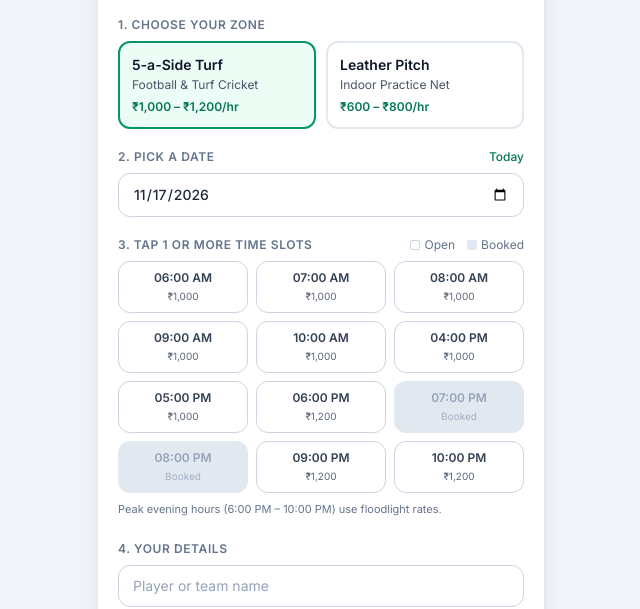
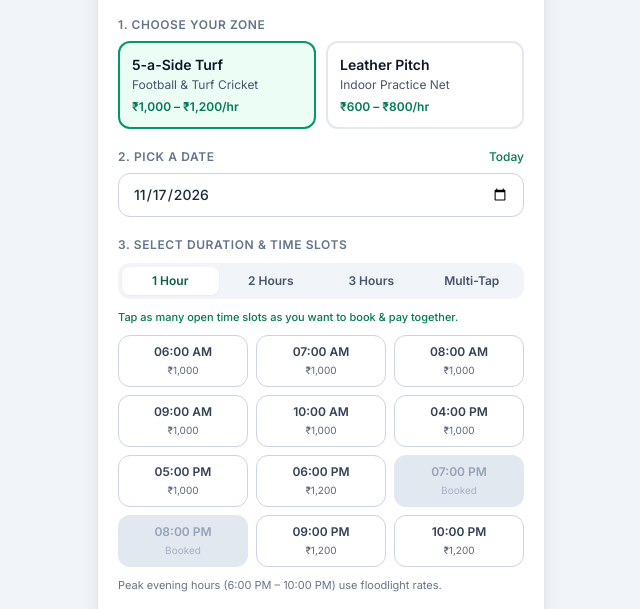
Before and after one commit to momentumturfkochi/Momentum-Turf-Wellness--Booking, a plain HTML site: page index.html in a window 1280 px wide. Shown: the part 191-800 px from the top of the page, without its empty margins (319-959 px from the left). Drawn offline with nearby package versions, Linux system fonts and the light colour scheme.

Commit message:
Add files via upload

```diff
--- a/index.html
+++ b/index.html
@@ -111,21 +111,40 @@
           />
         </section>
 
-        <!-- 3. Pick an Available Time Slot -->
-        <section aria-labelledby="slot-heading">
-          <div class="flex items-center justify-between mb-2">
+        <!-- 3. Pick Duration & Time Slots -->
+        <section aria-labelledby="slot-heading" class="space-y-2.5">
+          <div class="flex items-center justify-between">
             <h2 id="slot-heading" class="text-xs font-semibold uppercase tracking-wider text-slate-500">
-              3. Tap 1 or More Time Slots
+              3. Select Duration &amp; Time Slots
             </h2>
-            <div class="flex items-center gap-3 text-xs text-slate-500">
-              <span class="inline-flex items-center gap-1">
-                <span class="w-2.5 h-2.5 rounded-sm bg-white border border-slate-300 inline-block"></span> Open
-              </span>
-              <span class="inline-flex items-center gap-1">
-                <span class="w-2.5 h-2.5 rounded-sm bg-slate-200 inline-block"></span> Booked
-              </span>
-            </div>
+            <button
+              id="clear-slots-btn"
+              type="button"
+              class="text-xs font-semibold text-emerald-700 hover:text-emerald-800 hidden"
+            >
+              Clear Slots
+            </button>
           </div>
+
+          <!-- Quick Duration Selector -->
+          <div class="bg-slate-100 p-1 rounded-xl grid grid-cols-4 gap-1" id="duration-buttons">
+            <button type="button" data-hrs="1" class="dur-btn py-1.5 rounded-lg text-xs font-semibold bg-white text-emerald-800 shadow-sm transition">
+              1 Hour
+            </button>
+            <button type="button" data-hrs="2" class="dur-btn py-1.5 rounded-lg text-xs font-semibold text-slate-600 hover:text-slate-900 transition">
+              2 Hours
+            </button>
+            <button type="button" data-hrs="3" class="dur-btn py-1.5 rounded-lg text-xs font-semibold text-slate-600 hover:text-slate-900 transition">
+              3 Hours
+            </button>
+            <button type="button" data-hrs="0" class="dur-btn py-1.5 rounded-lg text-xs font-semibold text-slate-600 hover:text-slate-900 transition">
+              Multi-Tap
+            </button>
+          </div>
+          <p id="duration-hint" class="text-[11px] text-emerald-700 font-medium">
+            Tap any start time below — or tap multiple slots to combine hours.
+          </p>
+
           <div id="slots-grid" class="grid grid-cols-3 gap-2"></div>
           <p class="text-[11px] text-slate-500 mt-2">
             Peak evening hours (6:00 PM – 10:00 PM) use floodlight rates.
@@ -452,6 +471,7 @@
       activeTab: 'book',
       zone: 'turf',
       date: todayStr,
+      durationHrs: 1,
       selectedSlots: [],
       bookings: loadSavedBookings()
     };
@@ -483,6 +503,9 @@
     const dateInput = document.getElementById('booking-date');
     const dateLabel = document.getElementById('selected-date-label');
     const slotsGrid = document.getElementById('slots-grid');
+    const clearSlotsBtn = document.getElementById('clear-slots-btn');
+    const durButtons = document.querySelectorAll('.dur-btn');
+    const durationHint = document.getElementById('duration-hint');
     const playerNameInput = document.getElementById('player-name');
     const playerPhoneInput = document.getElementById('player-phone');
     const formError = document.getElementById('form-error');
@@ -548,7 +571,19 @@
       currentView.classList.add('flex');
 
       // Update zone button styles
-      zoneButtons.forEach((btn) => {
+      durButtons.forEach((btn) => {
+      btn.addEventListener('click', () => {
+        state.durationHrs = Number(btn.dataset.hrs);
+        render();
+      });
+    });
+
+    clearSlotsBtn.addEventListener('click', () => {
+      state.selectedSlots = [];
+      render();
+    });
+
+    zoneButtons.forEach((btn) => {
         const isActive = btn.dataset.zone === state.zone;
         btn.className = isActive
           ? 'zone-btn text-left p-3 rounded-xl border-2 border-emerald-600 bg-emerald-50 transition'
@@ -558,6 +593,25 @@
       // Update date label
       dateInput.value = state.date;
       dateLabel.textContent = state.date === todayStr ? 'Today' : state.date;
+
+      // Update duration selector buttons & clear button
+      durButtons.forEach((b) => {
+        const hrs = Number(b.dataset.hrs);
+        const active = hrs === state.durationHrs;
+        b.className = active
+          ? 'dur-btn py-1.5 rounded-lg text-xs font-semibold bg-white text-emerald-800 shadow-sm transition'
+          : 'dur-btn py-1.5 rounded-lg text-xs font-semibold text-slate-600 hover:text-slate-900 transition';
+      });
+      if (state.durationHrs > 1) {
+        durationHint.textContent = `Tap a start slot to auto-select ${state.durationHrs} consecutive hours (or tap more slots to add).`;
+      } else {
+        durationHint.textContent = 'Tap as many open time slots as you want to book & pay together.';
+      }
+      if (state.selectedSlots.length > 0) {
+        clearSlotsBtn.classList.remove('hidden');
+      } else {
+        clearSlotsBtn.classList.add('hidden');
+      }
 
       // Render time slots with price
       slotsGrid.innerHTML = '';
@@ -585,8 +639,17 @@
         }
 
         btn.addEventListener('click', () => {
+          const idx = TIME_SLOTS.findIndex((x) => x.time === slot);
           if (isSelected) {
             state.selectedSlots = state.selectedSlots.filter((t) => t !== slot);
+          } else if (state.durationHrs > 1 && state.selectedSlots.length === 0) {
+            const picked = [];
+            for (let k = 0; k < state.durationHrs && (idx + k) < TIME_SLOTS.length; k++) {
+              const candidate = TIME_SLOTS[idx + k].time;
+              const cKey = makeKey(state.zone, state.date, candidate);
+              if (!state.bookings[cKey]) picked.push(candidate);
+            }
+            state.selectedSlots = picked;
           } else {
             state.selectedSlots = [...state.selectedSlots, slot];
           }
```
Also changed, not shown: sw.js (+19 -13 lines).
